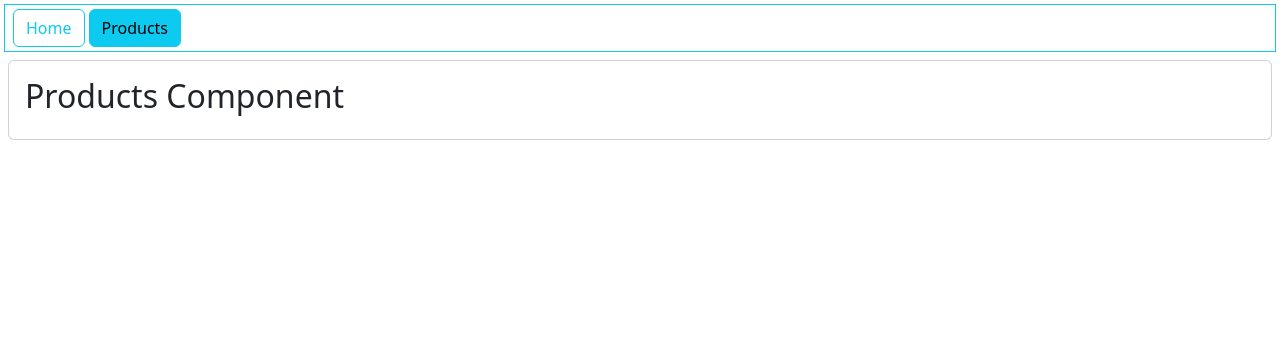
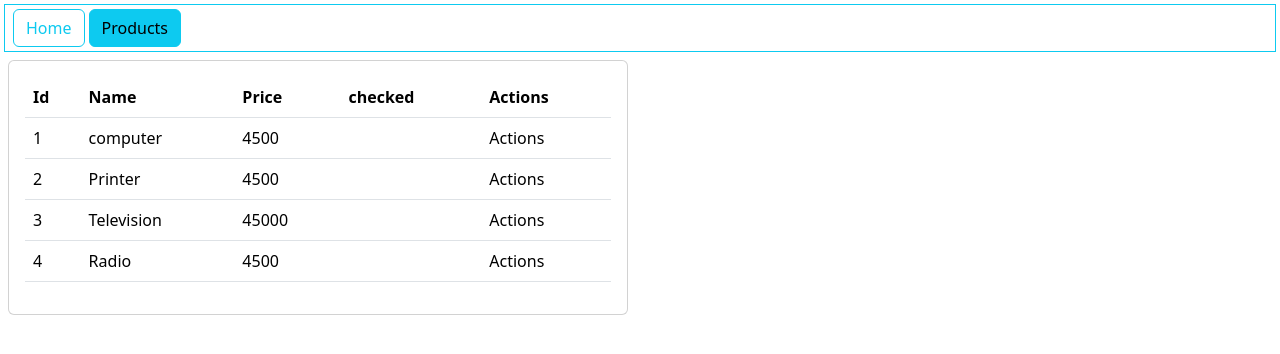
Before and after one commit to zoulou421/products-crud-jsonserver-app-axios, a React (Create React App) app: page /products in a window 1280 px wide. Shown: the top 354 px of the page. Built offline with nearby package versions, Linux system fonts and the light colour scheme.

Commit message:
display list elements

```diff
--- a/src/components/Products.js
+++ b/src/components/Products.js
@@ -1,11 +1,40 @@
-import React from 'react'
+import React, { useState } from 'react'
 
 export default function Products() {
+    const [products, setProducts] = useState([
+        { id: 1, name: "computer", price: 4500, checked: false },
+        { id: 2, name: "Printer", price: 4500, checked: false },
+        { id: 3, name: "Television", price: 45000, checked: false },
+        { id: 4, name: "Radio", price: 4500, checked: false }
+    ])
     return (
         <div className="p-1 m-1">
-            <div className="card">
-                <div className="card-body">
-                    <h2>Products Component</h2>
+            <div className="row">
+                <div className="col-md-6">
+                    <div className="card">
+                        <div className="card-body">
+                            <table className="table">
+                                <thead>
+                                    <tr>
+                                        <th>Id</th><th>Name</th><th>Price</th><th>checked</th><th>Actions</th>
+                                    </tr>
+                                </thead>
+                                <tbody>
+                                    {
+                                        products.map(product => (
+                                            <tr>
+                                                <td>{product.id}</td>
+                                                <td>{product.name}</td>
+                                                <td>{product.price}</td>
+                                                <td>{product.checked}</td>
+                                                <td>Actions</td>
+                                            </tr>
+                                        ))
+                                    }
+                                </tbody>
+                            </table>
+                        </div>
+                    </div>
                 </div>
             </div>
         </div>
```
